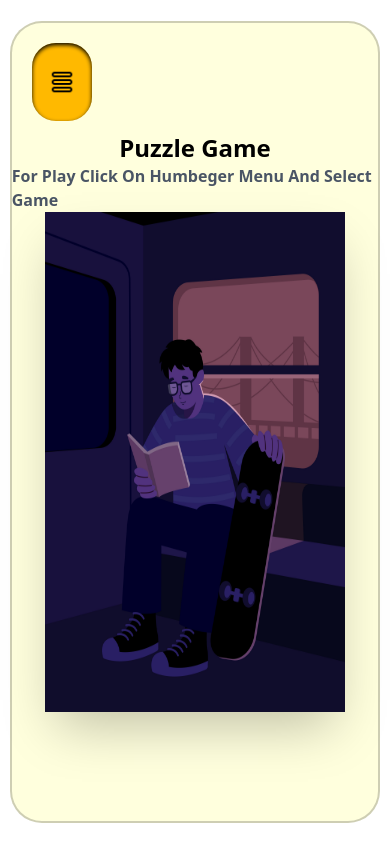
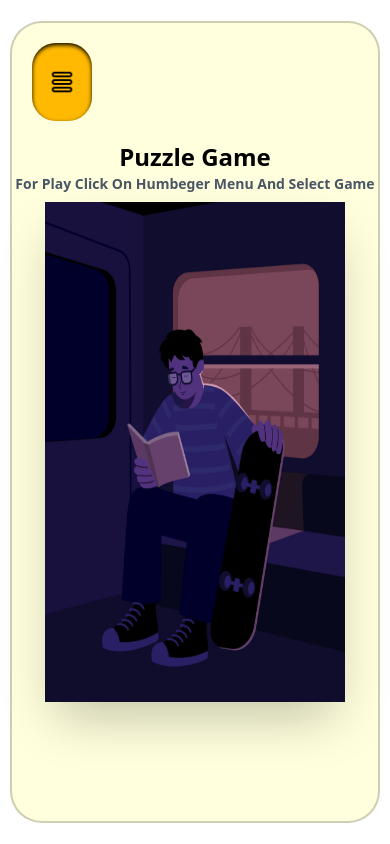
Before and after one commit to parsa-farshah/puzzleGame, a website: page index.html in a window 390 px wide. Drawn offline with Linux system fonts and the light colour scheme.

Commit message:
responsive text

```diff
--- a/index.html
+++ b/index.html
@@ -17,7 +17,9 @@
         class="w-[95%] h-[95%] border-2 border-[#00000031] rounded-4xl bg-[#ffffdd] flex flex-col justify-center items-center relative"
       >
         <h4 class="font-bold text-2xl">Puzzle Game</h4>
-        <p class="font-semibold capitalize text-gray-600">
+        <p
+          class="font-semibold text-[14px] md:text-[16px]  mb-2 capitalize text-gray-600"
+        >
           for play click on Humbeger Menu And Select Game
         </p>
         <img
```
Also changed, not shown: src/styles/output.css.
